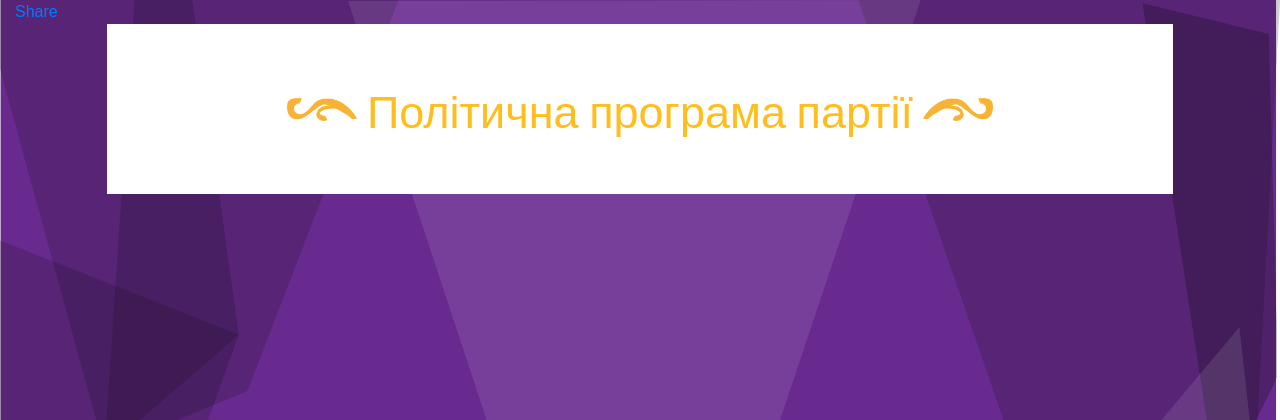
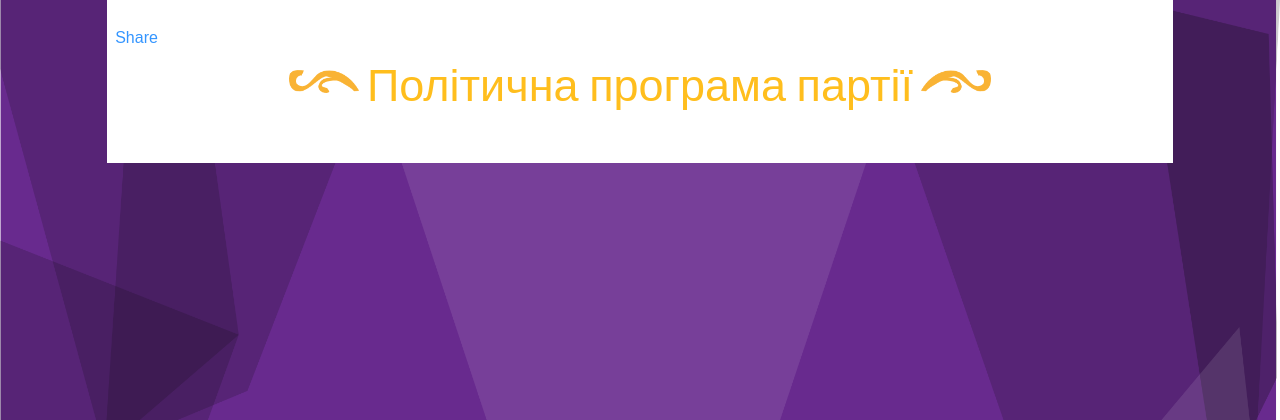
Before and after one commit to Sashkow/ukrainian-party-policy-constructor, a Django app: page /to_policies/ in a window 1280 px wide. Shown: the top 420 px of the page. Run offline with Django 3.2, Linux system fonts and the light colour scheme; some libraries are stand-ins or nearby versions.

Commit message:
last page css

```diff
--- a/questionnaire/static/questionnaire/css/examples.css
+++ b/questionnaire/static/questionnaire/css/examples.css
@@ -49,11 +49,7 @@ body{
     background-size: cover;
 }
 
-#paper{
- height:100%;
-padding:3%;
- background:#fff;
- }
+
 .wrap{
 	margin-left: auto;
 	margin-right: auto;
@@ -263,8 +259,9 @@ a{
 .preamble, .fragment{
     text-indent: 3%;
     color: black;
-    font-size:17px;
+    font-size:20px;
     text-align:justify;
+
 
 }
 
@@ -318,7 +315,14 @@ input:hover[type=submit]{
 
 }
 
-
+#paper{
+    height:100%;
+    padding-top:3%;
+    padding-bottom:3%;
+    padding-right:10%;
+    padding-left:10%;
+    background:#fff;
+ }
 @keyframes example1 {
   from {background-color: #ccc;}
   to {
@@ -493,10 +497,16 @@ input:hover[type=submit]{
     .subcategory, .fragment, .preamble{  font-size: 12px; }
     #finalcurve,#finalcurve1{ display:none; }
     .control{ padding-left: 30px;}
+    #paper{
+        padding-right:3%;
+        padding-left:3%;
+        padding-bottom:3%;
+        padding-top:10%;
+        }
 }
 
 
-@media (max-width: 1125px) and (min-height: 1000px) {
+@media (max-width: 1125px) and (min-width: 601px) and (min-height: 1000px) {
   h1 {
     font-size: 60px;
   }
@@ -604,4 +614,26 @@ h4 {
     min-height: 16px;
     min-width: 16px;
 }
+ #paper{
+        padding-right:3%;
+        padding-left:3%;
+        padding-bottom:3%;
+        padding:3%;
+        padding-top:4%;}
+
 }
+
+
+
+
+
+.fb {
+
+    position: fixed;
+    margin: 2%;
+        margin-left: 2%;
+    z-index: 100;
+    opacity: 0.8;
+    margin-left: 9%;
+
+}
--- a/questionnaire/templates/to_policies.html
+++ b/questionnaire/templates/to_policies.html
@@ -14,12 +14,11 @@
           js.src = 'https://connect.facebook.net/en_GB/sdk.js#xfbml=1&version=v3.2';
           fjs.parentNode.insertBefore(js, fjs);
         }(document, 'script', 'facebook-jssdk'));</script>
+<div class="fb">
+ <div class="fb-share-button" data-href="https://developers.facebook.com/docs/plugins/" data-layout="button_count" data-size="large" data-mobile-iframe="true"><a target="_blank" href="https://www.facebook.com/sharer/sharer.php?u=https%3A%2F%2Fdevelopers.facebook.com%2Fdocs%2Fplugins%2F&amp;src=sdkpreparse" class="fb-xfbml-parse-ignore">Share</a></div>
+</div>
     <div class="container-fluid h-100">
-        <div class="row" >
-            <div class="col">
-                <div class="fb-share-button" data-href="https://developers.facebook.com/docs/plugins/" data-layout="button_count" data-size="large" data-mobile-iframe="true"><a target="_blank" href="https://www.facebook.com/sharer/sharer.php?u=https%3A%2F%2Fdevelopers.facebook.com%2Fdocs%2Fplugins%2F&amp;src=sdkpreparse" class="fb-xfbml-parse-ignore">Share</a></div>
-            </div>
-        </div>
+
         <div class="row" >
 
             <div class="col-10 offset-1" id="paper">
```
